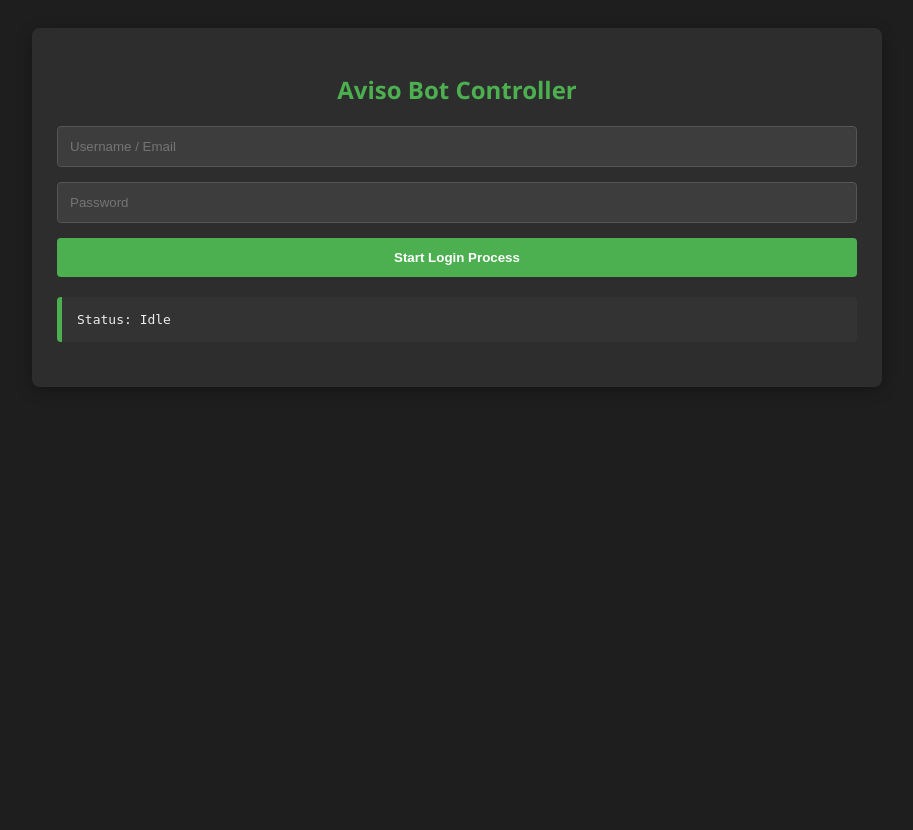
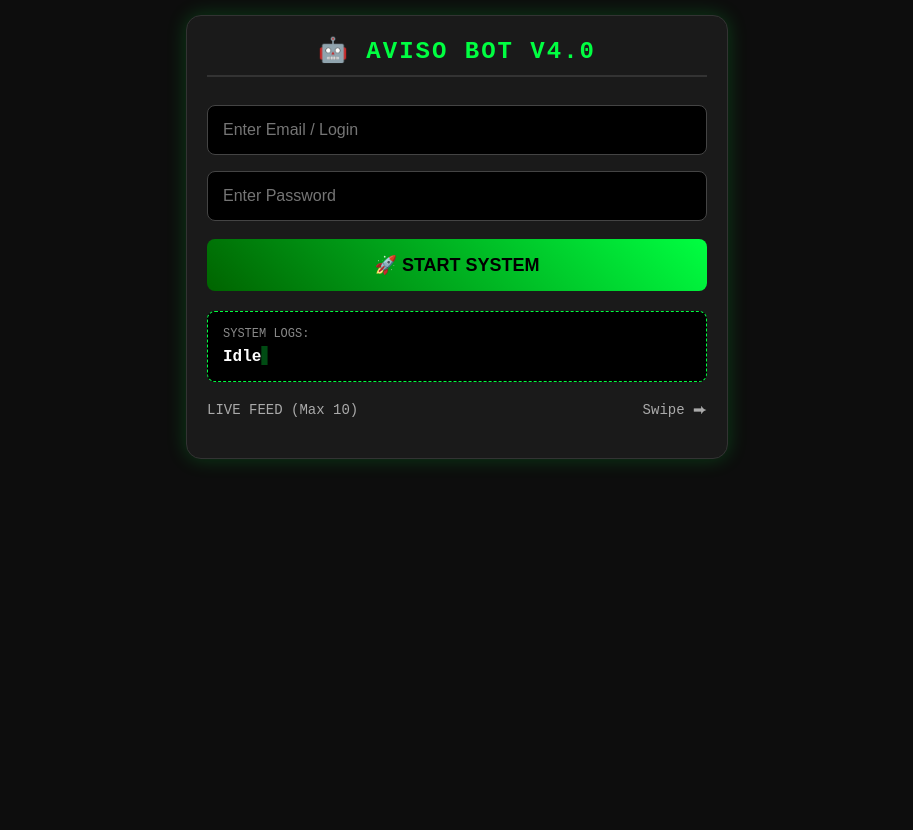
Before and after one commit to marslan-786/Aviso-2, a Flask app: page / in a window 1280 px wide. Shown: the whole page, without its empty margins (183-1096 px from the left). Before the commit the page ends 387 px from the top, so only its background shows below. Run offline with Flask 3, Linux system fonts and the light colour scheme; data that the repository does not hold is empty.

Commit message:
Update index.html

```diff
--- a/templates/index.html
+++ b/templates/index.html
@@ -2,129 +2,278 @@
 <html lang="en">
 <head>
     <meta charset="UTF-8">
-    <meta name="viewport" content="width=device-width, initial-scale=1.0">
-    <title>Aviso Bot Controller Pro</title>
+    <meta name="viewport" content="width=device-width, initial-scale=1.0, maximum-scale=1.0, user-scalable=no">
+    <title>Aviso Bot - Redmi 14C Controller</title>
     <style>
-        body { font-family: 'Segoe UI', Tahoma, Geneva, Verdana, sans-serif; background: #1e1e1e; color: #eee; padding: 20px; }
-        .container { max-width: 800px; margin: 0 auto; background: #2d2d2d; padding: 25px; border-radius: 8px; box-shadow: 0 4px 15px rgba(0,0,0,0.3); }
-        h2 { text-align: center; color: #4CAF50; }
-        .control-panel { display: grid; gap: 15px; margin-bottom: 20px; }
-        input { width: 100%; padding: 12px; background: #3d3d3d; border: 1px solid #555; color: #fff; border-radius: 4px; box-sizing: border-box;}
-        button { width: 100%; padding: 12px; border: none; border-radius: 4px; cursor: pointer; font-weight: bold; transition: background 0.3s;}
-        .btn-start { background: #4CAF50; color: white; }
-        .btn-start:hover { background: #45a049; }
-        .btn-code { background: #2196F3; color: white; }
-        .btn-code:hover { background: #0b7dda; }
-        .status-bar { padding: 15px; background: #333; border-radius: 4px; margin-bottom: 20px; font-family: monospace; border-left: 5px solid #4CAF50; }
+        /* --- Hacker / Dark Theme --- */
+        body {
+            font-family: 'Courier New', Courier, monospace; /* Tech Font */
+            background-color: #0d0d0d;
+            color: #00ff41; /* Hacker Green */
+            margin: 0;
+            padding: 15px;
+            display: flex;
+            flex-direction: column;
+            align-items: center;
+            min-height: 100vh;
+        }
 
-        /* Hidden by default */
-        #code-section { display: none; background: #3a3a2c; padding: 15px; border-radius: 4px; border: 2px solid #FFC107; }
+        .container {
+            width: 100%;
+            max-width: 500px;
+            background: #1a1a1a;
+            padding: 20px;
+            border-radius: 15px;
+            box-shadow: 0 0 20px rgba(0, 255, 65, 0.2);
+            border: 1px solid #333;
+        }
 
-        .gallery { display: flex; flex-direction: column; gap: 15px; }
-        .gallery img { width: 100%; border: 3px solid #555; border-radius: 4px; box-shadow: 0 2px 10px rgba(0,0,0,0.2); }
+        h2 {
+            text-align: center;
+            margin-top: 0;
+            text-transform: uppercase;
+            letter-spacing: 2px;
+            border-bottom: 2px solid #333;
+            padding-bottom: 10px;
+        }
+
+        /* --- Input Fields --- */
+        input {
+            width: 100%;
+            padding: 15px;
+            margin: 8px 0;
+            background: #000;
+            border: 1px solid #444;
+            color: white;
+            border-radius: 8px;
+            font-size: 16px;
+            box-sizing: border-box;
+            outline: none;
+            transition: border 0.3s;
+        }
+        input:focus { border-color: #00ff41; }
+
+        /* --- Buttons --- */
+        button {
+            width: 100%;
+            padding: 15px;
+            margin-top: 10px;
+            border: none;
+            border-radius: 8px;
+            cursor: pointer;
+            font-weight: bold;
+            font-size: 18px;
+            text-transform: uppercase;
+            transition: transform 0.1s, opacity 0.2s;
+        }
+        .btn-start { background: linear-gradient(45deg, #006400, #00ff41); color: black; }
+        .btn-start:active { transform: scale(0.98); }
+        .btn-code { background: #ff9800; color: black; margin-top: 5px; }
+
+        /* --- Live Status Box --- */
+        .status-wrapper {
+            margin-top: 20px;
+            background: #000;
+            border: 1px dashed #00ff41;
+            padding: 15px;
+            border-radius: 8px;
+            text-align: left;
+        }
+        .status-label { font-size: 12px; color: #888; }
+        .live-status {
+            font-size: 16px;
+            color: #fff;
+            margin-top: 5px;
+            font-weight: bold;
+            white-space: pre-wrap; /* For multiline logs */
+        }
+
+        /* Blinking cursor effect */
+        .live-status::after {
+            content: "▋";
+            animation: blink 1s infinite;
+            color: #00ff41;
+        }
+        @keyframes blink { 0%, 100% { opacity: 1; } 50% { opacity: 0; } }
+
+        /* --- 2FA Section --- */
+        #code-area {
+            display: none;
+            background: #2a2000;
+            border: 2px solid #ffcc00;
+            padding: 15px;
+            border-radius: 8px;
+            margin-top: 15px;
+            animation: pulse 1.5s infinite alternate;
+        }
+        @keyframes pulse { from { box-shadow: 0 0 5px #ffcc00; } to { box-shadow: 0 0 20px #ffcc00; } }
+
+        /* --- Swipe Gallery (Horizontal) --- */
+        .gallery-label { margin-top: 20px; font-size: 14px; color: #aaa; display: flex; justify-content: space-between; }
+
+        .gallery-container {
+            display: flex;
+            overflow-x: auto; /* Horizontal Scroll */
+            gap: 10px;
+            padding: 10px 0;
+            scroll-behavior: smooth;
+            -webkit-overflow-scrolling: touch; /* Smooth scroll on mobile */
+        }
+
+        /* Hide scrollbar for cleaner look */
+        .gallery-container::-webkit-scrollbar { display: none; }
+
+        .gallery-container img {
+            height: 180px; /* Fixed height for consistency */
+            border-radius: 8px;
+            border: 2px solid #333;
+            flex-shrink: 0; /* Prevent shrinking */
+            box-shadow: 0 4px 8px rgba(0,0,0,0.5);
+            transition: transform 0.2s;
+        }
+
+        /* New image animation */
+        @keyframes slideIn {
+            from { opacity: 0; transform: translateX(20px); }
+            to { opacity: 1; transform: translateX(0); }
+        }
+        .gallery-container img.new-img {
+            animation: slideIn 0.5s ease-out;
+            border-color: #00ff41; /* Highlight new image */
+        }
+
     </style>
 </head>
 <body>
+
     <div class="container">
-        <h2>Aviso Bot Controller</h2>
+        <h2>🤖 Aviso Bot v4.0</h2>
 
-        <div class="control-panel">
-            <input type="text" id="username" placeholder="Username / Email">
-            <input type="password" id="password" placeholder="Password">
-            <button class="btn-start" onclick="startBot()" id="startBtn">Start Login Process</button>
+        <input type="text" id="username" placeholder="Enter Email / Login">
+        <input type="password" id="password" placeholder="Enter Password">
+
+        <button class="btn-start" id="startBtn" onclick="startBot()">🚀 START SYSTEM</button>
+
+        <div id="code-area">
+            <h3 style="margin:0 0 10px 0; color:#ffcc00;">🔑 Code Required</h3>
+            <input type="text" id="otp-input" placeholder="Type Code Here..." style="text-align: center; letter-spacing: 3px; font-size: 20px;">
+            <button class="btn-code" onclick="submitCode()">Confirm Code</button>
         </div>
 
-        <div id="code-section" class="control-panel">
-            <h3>⚠️ Email Code Required!</h3>
-            <p>Please check your email and enter the code below:</p>
-            <input type="text" id="email-code" placeholder="Enter Verification Code">
-            <button class="btn-code" onclick="submitCode()">Submit Code</button>
+        <div class="status-wrapper">
+            <div class="status-label">SYSTEM LOGS:</div>
+            <div id="status-text" class="live-status">Waiting for command...</div>
         </div>
 
-        <div class="status-bar">Status: <span id="status-text">Idle</span></div>
-
-        <div class="gallery" id="gallery">
+        <div class="gallery-label">
+            <span>LIVE FEED (Max 10)</span>
+            <span>Swipe ⮕</span>
+        </div>
+        <div class="gallery-container" id="gallery">
             </div>
     </div>
 
     <script>
-        // یہ سیٹ یاد رکھے گا کہ کون سی تصاویر دکھائی جا چکی ہیں
         const displayedImages = new Set();
+        const MAX_IMAGES = 10; // صرف 10 تصاویر رکھیں گے
 
         function startBot() {
-            const user = document.getElementById('username').value;
-            const pass = document.getElementById('password').value;
-            if(!user || !pass) { alert("Please enter username and password"); return; }
+            const u = document.getElementById('username').value;
+            const p = document.getElementById('password').value;
 
-            document.getElementById('startBtn').disabled = true;
-            document.getElementById('startBtn').innerText = "Running...";
+            if(!u || !p) {
+                alert("❌ Error: Please enter both Username and Password.");
+                return;
+            }
 
             fetch('/start', {
                 method: 'POST',
                 headers: {'Content-Type': 'application/json'},
-                body: JSON.stringify({username: user, password: pass})
+                body: JSON.stringify({username: u, password: p})
             });
+
+            const btn = document.getElementById('startBtn');
+            btn.disabled = true;
+            btn.innerHTML = "⏳ RUNNING...";
+            btn.style.background = "#333";
+            btn.style.color = "#888";
         }
 
         function submitCode() {
-            const code = document.getElementById('email-code').value;
-            if(!code) { alert("Please enter the code first"); return; }
+            const code = document.getElementById('otp-input').value;
+            if(!code) return;
 
             fetch('/submit_code', {
                 method: 'POST',
                 headers: {'Content-Type': 'application/json'},
                 body: JSON.stringify({code: code})
-            })
-            .then(response => response.json())
-            .then(data => {
-                console.log("Code submitted:", data);
-                // ان پٹ کو صاف اور چھپا دیں
-                document.getElementById('email-code').value = '';
-                document.getElementById('code-section').style.display = 'none';
             });
+
+            document.getElementById('otp-input').value = "";
+            document.getElementById('code-area').style.display = "none";
         }
 
-        // Live Update Loop
+        // Live Polling every 1 second for "Real-time" feel
         setInterval(() => {
-            fetch('/status')
-                .then(res => res.json())
-                .then(data => {
-                    // اسٹیٹس اپ ڈیٹ کریں
-                    document.getElementById('status-text').innerText = data.step;
-
-                    // کوڈ سیکشن کو دکھائیں یا چھپائیں
-                    const codeSection = document.getElementById('code-section');
-                    if (data.needs_code && codeSection.style.display !== 'block') {
-                        codeSection.style.display = 'block';
-                        // ایک بار الرٹ بھی دے سکتے ہیں (اختیاری)
-                        // alert("Code required! Check your email.");
-                    } else if (!data.needs_code && codeSection.style.display === 'block') {
-                         codeSection.style.display = 'none';
+            fetch('/status').then(r => r.json()).then(data => {
+                // 1. Update Status Text
+                const statusEl = document.getElementById('status-text');
+                // Avoid replacing text if it hasn't changed (to prevent flickering cursor)
+                if (statusEl.innerText !== data.step) {
+                    statusEl.innerText = data.step;
                 }
 
-                    // گیلری کو بغیر ریفریش کیے اپ ڈیٹ کریں
+                // 2. Handle Code Input
+                const codeDiv = document.getElementById('code-area');
+                if (data.needs_code && codeDiv.style.display !== 'block') {
+                    codeDiv.style.display = 'block';
+                    // Play notification sound logic could go here
+                } else if (!data.needs_code && codeDiv.style.display === 'block') {
+                    codeDiv.style.display = 'none';
+                }
+
+                // 3. Handle Swipe Gallery
                 const gallery = document.getElementById('gallery');
-                    data.images.forEach(filename => {
-                        // اگر یہ تصویر پہلے نہیں دیکھی، تب ہی ایڈ کریں
-                        if (!displayedImages.has(filename)) {
+
+                data.images.forEach(imgName => {
+                    if (!displayedImages.has(imgName)) {
+                        // Create Image
                         const img = document.createElement('img');
-                            // کیشے سے بچنے کے لیے ٹائم اسٹیمپ لگائیں
-                            img.src = `/static/screenshots/${filename}?t=${new Date().getTime()}`;
+                        // Add cache-busting just in case
+                        img.src = `/static/screenshots/${imgName}`;
+                        img.classList.add("new-img");
+
+                        // Click to open full size
+                        img.onclick = function() { window.open(this.src, '_blank'); };
+
+                        // Append to end (Right side)
                         gallery.appendChild(img);
-                            // سیٹ میں شامل کریں تاکہ دوبارہ ایڈ نہ ہو
-                            displayedImages.add(filename);
-                            // آخری تصویر پر اسکرول کریں
-                            img.scrollIntoView({ behavior: 'smooth' });
+                        displayedImages.add(imgName);
+
+                        // FIFO Logic: Remove first child if > 10
+                        if (gallery.children.length > MAX_IMAGES) {
+                            // Remove from DOM
+                            gallery.removeChild(gallery.firstElementChild);
+                            // Note: We don't remove from 'displayedImages' Set
+                            // to ensure we don't re-add the old image if backend still sends it.
+                        }
+
+                        // Auto-scroll to the right (Show newest)
+                        gallery.scrollLeft = gallery.scrollWidth;
                     }
                 });
 
+                // Reset Button if stopped
                 if (!data.is_running && document.getElementById('startBtn').disabled) {
-                         document.getElementById('startBtn').disabled = false;
-                         document.getElementById('startBtn').innerText = "Start Login Process";
+                     const btn = document.getElementById('startBtn');
+                     btn.disabled = false;
+                     btn.innerHTML = "🚀 START SYSTEM";
+                     btn.style.background = "linear-gradient(45deg, #006400, #00ff41)";
+                     btn.style.color = "black";
                 }
-                })
-                .catch(err => console.error("Status fetch error:", err));
-        }, 2000); // ہر 2 سیکنڈ بعد چیک کریں
+            }).catch(e => console.log("Connection waiting..."));
+        }, 1000); // 1000ms = 1 Second Refresh Rate
     </script>
+
 </body>
 </html>
```
Lines whose indentation alone changed are shown as unchanged.
